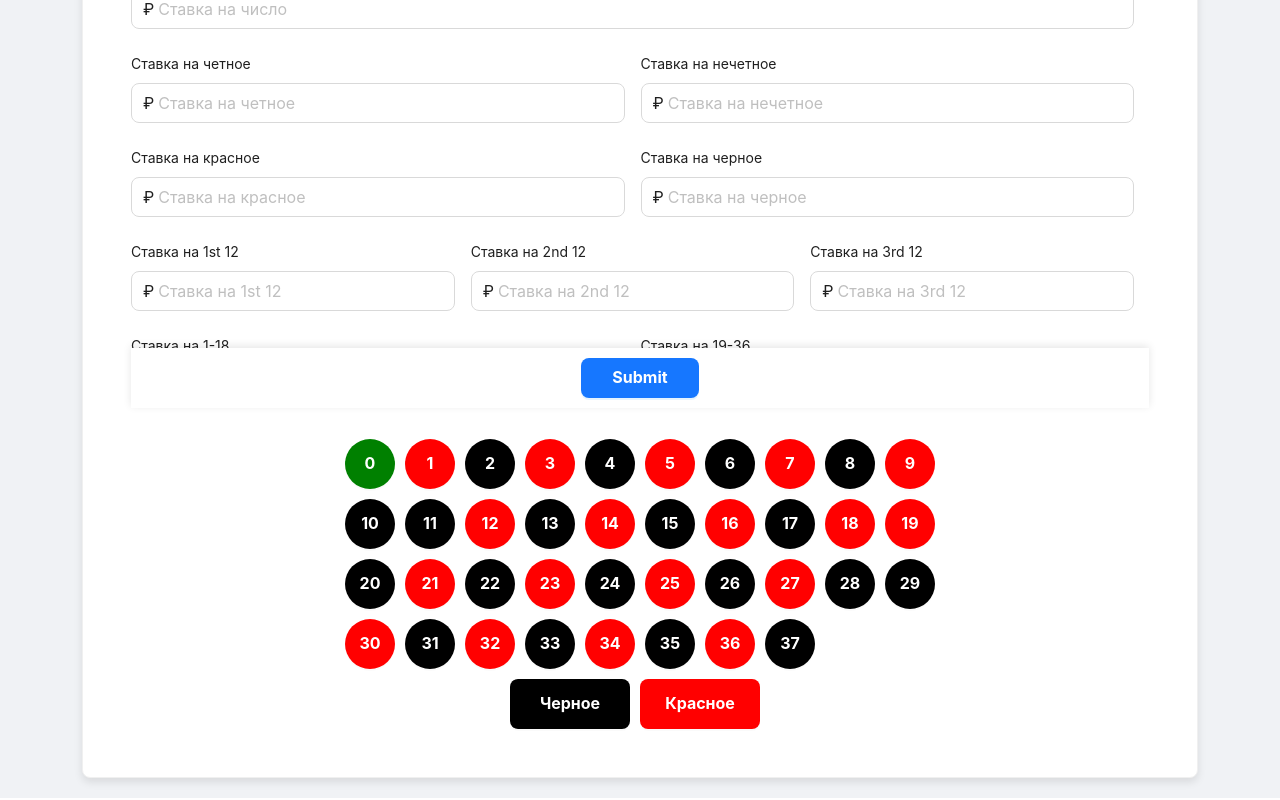
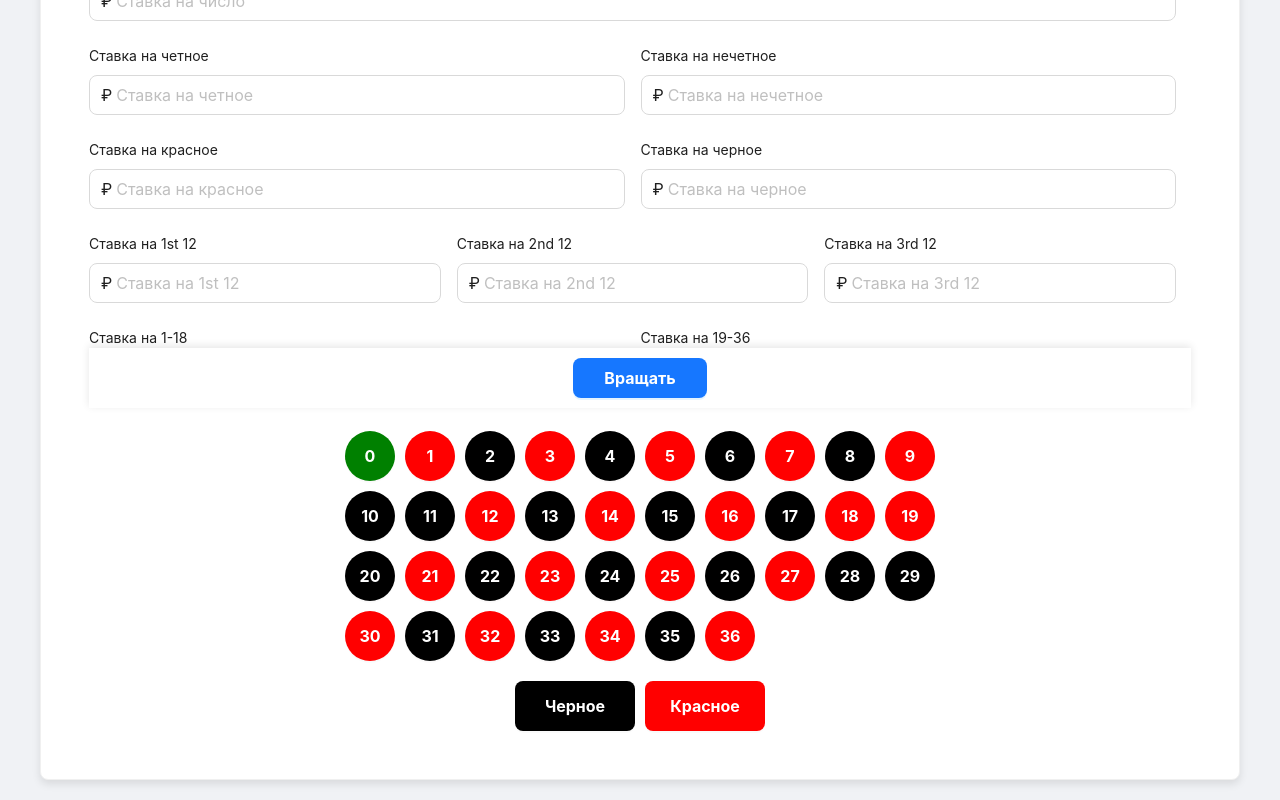
Before and after one commit to JustGithubProject/GolangCasino, a React (Vite) app in the folder frontend-casino/: page /roulette in a window 1280 px wide. Shown: the part 372-1172 px from the top of the page. Built offline with nearby package versions, Linux system fonts and the light colour scheme.

Commit message:
nothing special

```diff
--- a/frontend-casino/package.json
+++ b/frontend-casino/package.json
@@ -13,7 +13,7 @@
     "antd": "^5.16.1",
     "react": "^18.2.0",
     "react-dom": "^18.2.0",
-    "react-router-dom": "^6.23.0"
+    "react-router-dom": "^6.23.1"
   },
   "devDependencies": {
     "@types/react": "^18.2.66",
--- a/frontend-casino/src/App.jsx
+++ b/frontend-casino/src/App.jsx
@@ -1,12 +1,15 @@
-import RouletteCard from "./components/RouletteCard.jsx"
+import React from 'react';
+import { BrowserRouter as Router, Route, Routes } from 'react-router-dom';
+import RouletteCard from './components/RouletteCard';
 
 function App() {
-
   return (
-    <div>
-      <RouletteCard/>
-    </div>
-  )
+      <Router>
+          <Routes>
+              <Route path="/roulette" element={<RouletteCard />} />
+          </Routes>
+      </Router>
+  );
 }
 
-export default App
+export default App;
--- a/frontend-casino/src/components/Display.jsx
+++ b/frontend-casino/src/components/Display.jsx
@@ -54,6 +54,11 @@ function Display({ selectedNumbers, selectedColor, spinResult, isSpinning }) {
                                     </span>
                                 </Text>
                             )}
+                            {spinResult !== null && (
+                                <Text strong style={styles.resultText}>
+                                    Выпавшее число: {spinResult}
+                                </Text>
+                            )}
                         </>
                     )}
                 </Space>
@@ -81,21 +86,32 @@ const styles = {
         justifyContent: 'center',
         alignItems: 'center',
         padding: '30px', // Увеличен padding для лучшего восприятия
-        transition: 'max-width 0.5s ease', // Добавлен плавный переход
+        transition: 'max-width 0.5s ease, box-shadow 0.5s ease', // Добавлен плавный переход
+        textAlign: 'center', // Центрирование текста
     },
     cardSpinning: {
-        maxWidth: '1200px', // Ширина карточки во время прокрутки
+        maxWidth: '1100px', // Увеличена ширина карточки во время прокрутки
+        boxShadow: '0 0 20px #1890ff', // Свечение во время прокрутки
+        animation: 'rotate 2s linear infinite', // Добавлен вращающийся эффект
     },
     numberText: {
         fontSize: '28px', // Увеличен размер шрифта
         fontWeight: 'bold',
-        textAlign: 'center',
         color: '#1890ff', // Добавлен цвет текста
     },
     colorText: {
         fontSize: '24px', // Увеличен размер шрифта
         marginTop: '15px', // Увеличен отступ сверху
-        textAlign: 'center',
+    },
+    resultText: {
+        fontSize: '32px', // Увеличен размер шрифта для результата
+        fontWeight: 'bold',
+        color: '#ff4d4f', // Цвет текста для результата
+        marginTop: '20px', // Отступ сверху для результата
+    },
+    '@keyframes rotate': {
+        '0%': { transform: 'rotate(0deg)' },
+        '100%': { transform: 'rotate(360deg)' },
     },
 };
 
--- a/frontend-casino/src/components/RouletteCard.jsx
+++ b/frontend-casino/src/components/RouletteCard.jsx
@@ -1,5 +1,5 @@
 import React, { useState } from 'react';
-import { Card, Input, Button, Form, Row, Col, Typography } from 'antd';
+import { Card, Input, Button, Form, Row, Col, Typography, Spin, message } from 'antd';
 import Display from './Display';
 
 const { Title } = Typography;
@@ -7,8 +7,6 @@ const { Title } = Typography;
 function RouletteCard() {
     const [selectedNumbers, setSelectedNumbers] = useState([]);
     const [selectedColor, setSelectedColor] = useState(null);
-    const [selectedBlack, setSelectedBlack] = useState(false);
-    const [selectedRed, setSelectedRed] = useState(false);
     const [betAmount, setBetAmount] = useState('');
     const [evenBet, setEvenBet] = useState('');
     const [oddBet, setOddBet] = useState('');
@@ -40,11 +38,11 @@ function RouletteCard() {
     const handleColorClick = (color) => {
         setSelectedColor(color);
         if (color === 'black') {
-            setSelectedBlack(!selectedBlack);
-            setSelectedRed(false);
+            setBlackBet(blackBet ? '' : '100');
+            setRedBet('');
         } else if (color === 'red') {
-            setSelectedRed(!selectedRed);
-            setSelectedBlack(false);
+            setRedBet(redBet ? '' : '100');
+            setBlackBet('');
         }
     };
 
@@ -53,6 +51,11 @@ function RouletteCard() {
     };
 
     const handleSubmit = async () => {
+        if (!betAmount && !evenBet && !oddBet && !redBet && !blackBet && !first12Bet && !second12Bet && !third12Bet && !oneToEighteenBet && !nineteenToThirtySixBet && !first2To1Bet && !second2To1Bet && !third2To1Bet) {
+            message.error('Please place at least one bet.');
+            return;
+        }
+
         const params = new URLSearchParams();
 
         if (evenBet) params.append('even', evenBet);
@@ -80,6 +83,7 @@ function RouletteCard() {
                 method: 'POST',
                 headers: {
                     'Content-Type': 'application/json',
+                    'Authorization': 'Bearer eyJhbGciOiJIUzI1NiIsInR5cCI6IkpXVCJ9.eyJleHAiOjE3MTYwMTY2OTQsInVzZXJuYW1lIjoiS3JvcGl2YSJ9.6bzKBcZSUs938nN-sJmRSeC4Q9w29vGjOnACnDltezg',
                 },
                 body: JSON.stringify({}),
             });
@@ -90,7 +94,7 @@ function RouletteCard() {
 
             const data = await response.json();
             console.log(data);
-            setSpinResult(data.result); // предполагается, что в ответе есть поле "result" с результатом спина
+            setSpinResult(data.dropped_number); // Extracting dropped_number from the response
             setIsSpinning(false);
         } catch (error) {
             console.error('Error:', error);
@@ -98,14 +102,14 @@ function RouletteCard() {
         }
     };
 
-    const numbers = Array.from(Array(38).keys());
+    const numbers = Array.from({ length: 37 }, (_, i) => i); // Corrected to 37 for 0-36
 
     return (
         <div style={styles.container}>
             <Card style={styles.card}>
                 <Title level={2} style={styles.cardHeader}>Рулетка</Title>
                 <div style={styles.displayContainer}>
-                    <Display selectedNumbers={selectedNumbers} selectedColor={selectedColor} selectedBlack={selectedBlack} selectedRed={selectedRed} spinResult={spinResult} isSpinning={isSpinning} />
+                    <Display selectedNumbers={selectedNumbers} selectedColor={selectedColor} spinResult={spinResult} isSpinning={isSpinning} />
                 </div>
                 <div style={styles.scrollContainer}>
                     <Form layout="vertical" style={styles.form}>
@@ -116,6 +120,7 @@ function RouletteCard() {
                                 prefix="₽"
                                 value={betAmount}
                                 onChange={handleBetChange(setBetAmount)}
+                                style={styles.input}
                             />
                         </Form.Item>
                         <Row gutter={[16, 16]}>
@@ -127,6 +132,7 @@ function RouletteCard() {
                                         prefix="₽"
                                         value={evenBet}
                                         onChange={handleBetChange(setEvenBet)}
+                                        style={styles.input}
                                     />
                                 </Form.Item>
                             </Col>
@@ -138,6 +144,7 @@ function RouletteCard() {
                                         prefix="₽"
                                         value={oddBet}
                                         onChange={handleBetChange(setOddBet)}
+                                        style={styles.input}
                                     />
                                 </Form.Item>
                             </Col>
@@ -151,6 +158,7 @@ function RouletteCard() {
                                         prefix="₽"
                                         value={redBet}
                                         onChange={handleBetChange(setRedBet)}
+                                        style={styles.input}
                                     />
                                 </Form.Item>
                             </Col>
@@ -162,6 +170,7 @@ function RouletteCard() {
                                         prefix="₽"
                                         value={blackBet}
                                         onChange={handleBetChange(setBlackBet)}
+                                        style={styles.input}
                                     />
                                 </Form.Item>
                             </Col>
@@ -175,6 +184,7 @@ function RouletteCard() {
                                         prefix="₽"
                                         value={first12Bet}
                                         onChange={handleBetChange(setFirst12Bet)}
+                                        style={styles.input}
                                     />
                                 </Form.Item>
                             </Col>
@@ -186,6 +196,7 @@ function RouletteCard() {
                                         prefix="₽"
                                         value={second12Bet}
                                         onChange={handleBetChange(setSecond12Bet)}
+                                        style={styles.input}
                                     />
                                 </Form.Item>
                             </Col>
@@ -197,6 +208,7 @@ function RouletteCard() {
                                         prefix="₽"
                                         value={third12Bet}
                                         onChange={handleBetChange(setThird12Bet)}
+                                        style={styles.input}
                                     />
                                 </Form.Item>
                             </Col>
@@ -210,6 +222,7 @@ function RouletteCard() {
                                         prefix="₽"
                                         value={oneToEighteenBet}
                                         onChange={handleBetChange(setOneToEighteenBet)}
+                                        style={styles.input}
                                     />
                                 </Form.Item>
                             </Col>
@@ -221,6 +234,7 @@ function RouletteCard() {
                                         prefix="₽"
                                         value={nineteenToThirtySixBet}
                                         onChange={handleBetChange(setNineteenToThirtySixBet)}
+                                        style={styles.input}
                                     />
                                 </Form.Item>
                             </Col>
@@ -234,6 +248,7 @@ function RouletteCard() {
                                         prefix="₽"
                                         value={first2To1Bet}
                                         onChange={handleBetChange(setFirst2To1Bet)}
+                                        style={styles.input}
                                     />
                                 </Form.Item>
                             </Col>
@@ -245,6 +260,7 @@ function RouletteCard() {
                                         prefix="₽"
                                         value={second2To1Bet}
                                         onChange={handleBetChange(setSecond2To1Bet)}
+                                        style={styles.input}
                                     />
                                 </Form.Item>
                             </Col>
@@ -256,6 +272,7 @@ function RouletteCard() {
                                         prefix="₽"
                                         value={third2To1Bet}
                                         onChange={handleBetChange(setThird2To1Bet)}
+                                        style={styles.input}
                                     />
                                 </Form.Item>
                             </Col>
@@ -263,8 +280,8 @@ function RouletteCard() {
                     </Form>
                 </div>
                 <div style={styles.submitButtonContainer}>
-                    <Button type="primary" size="large" onClick={handleSubmit} style={styles.submitButton}>
-                        Submit
+                    <Button type="primary" size="large" onClick={handleSubmit} style={styles.submitButton} disabled={isSpinning}>
+                        {isSpinning ? <Spin /> : 'Вращать'}
                     </Button>
                 </div>
                 <div style={styles.cardBody}>
@@ -278,6 +295,8 @@ function RouletteCard() {
                                     ...styles.numberButton,
                                     backgroundColor: getColorForNumber(number),
                                     color: getTextColorForNumber(number),
+                                    transform: selectedNumbers.includes(number) ? 'scale(1.1)' : 'scale(1)',
+                                    transition: 'transform 0.2s',
                                 }}
                                 onClick={() => handleNumberClick(number)}
                             >
@@ -295,9 +314,12 @@ function RouletteCard() {
                             ...styles.colorButton,
                             backgroundColor: 'black',
                             color: 'white',
-                            opacity: selectedBlack ? '0.5' : '1',
+                            opacity: selectedColor === 'black' ? '0.5' : '1',
                             width: '120px',
                             height: '50px',
+                            marginRight: '10px',
+                            transition: 'opacity 0.2s, transform 0.2s',
+                            transform: selectedColor === 'black' ? 'scale(1.05)' : 'scale(1)',
                         }}
                         onClick={() => handleColorClick('black')}
                     >
@@ -308,9 +330,11 @@ function RouletteCard() {
                             ...styles.colorButton,
                             backgroundColor: 'red',
                             color: 'white',
-                            opacity: selectedRed ? '0.5' : '1',
+                            opacity: selectedColor === 'red' ? '0.5' : '1',
                             width: '120px',
                             height: '50px',
+                            transition: 'opacity 0.2s, transform 0.2s',
+                            transform: selectedColor === 'red' ? 'scale(1.05)' : 'scale(1)',
                         }}
                         onClick={() => handleColorClick('red')}
                     >
@@ -332,7 +356,7 @@ const styles = {
         padding: '20px',
     },
     card: {
-        width: '90%',
+        width: '100%',
         maxWidth: '1200px',
         backgroundColor: 'white',
         padding: '24px',
@@ -342,20 +366,16 @@ const styles = {
     cardHeader: {
         textAlign: 'center',
         marginBottom: '24px',
+        fontSize: '24px',
+        fontWeight: 'bold',
+        color: '#1890ff',
+        textShadow: '1px 1px 2px rgba(0,0,0,0.1)',
     },
     form: {
         width: '100%',
     },
-    inputContainer: {
-        display: 'flex',
-        flexDirection: 'column',
-        alignItems: 'center',
-        marginBottom: '16px',
-    },
     input: {
         width: '100%',
-        maxWidth: '300px',
-        marginBottom: '10px',
     },
     cardBody: {
         display: 'flex',
@@ -378,10 +398,6 @@ const styles = {
         fontWeight: 'bold',
         borderRadius: '50%',
         border: 'none',
-        transition: 'transform 0.2s',
-    },
-    numberButtonSelected: {
-        transform: 'scale(1.1)',
     },
     displayContainer: {
         display: 'flex',
@@ -395,16 +411,15 @@ const styles = {
     colorButtons: {
         display: 'flex',
         justifyContent: 'center',
-        marginTop: '10px',
+        marginTop: '20px',
     },
     colorButton: {
-        marginRight: '10px',
         padding: '10px 20px',
         fontSize: '16px',
         fontWeight: 'bold',
         borderRadius: '8px',
         border: 'none',
-        transition: 'opacity 0.2s',
+        cursor: 'pointer',
     },
     submitButtonContainer: {
         display: 'flex',
```
Also changed, not shown: frontend-casino/src/pages/Home.js (deleted, +0 -11 lines), 1 other file (tests, documents, lock files or other folders).
